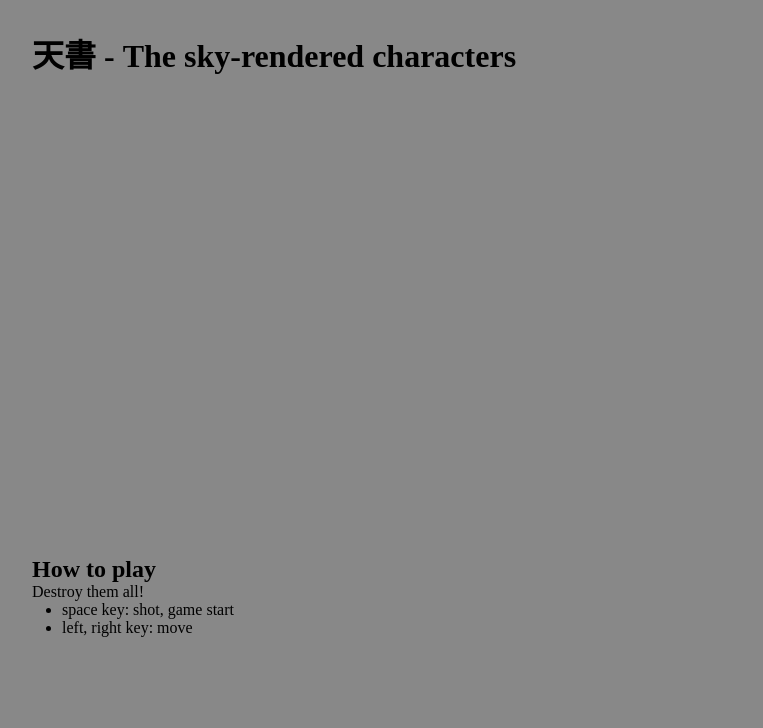
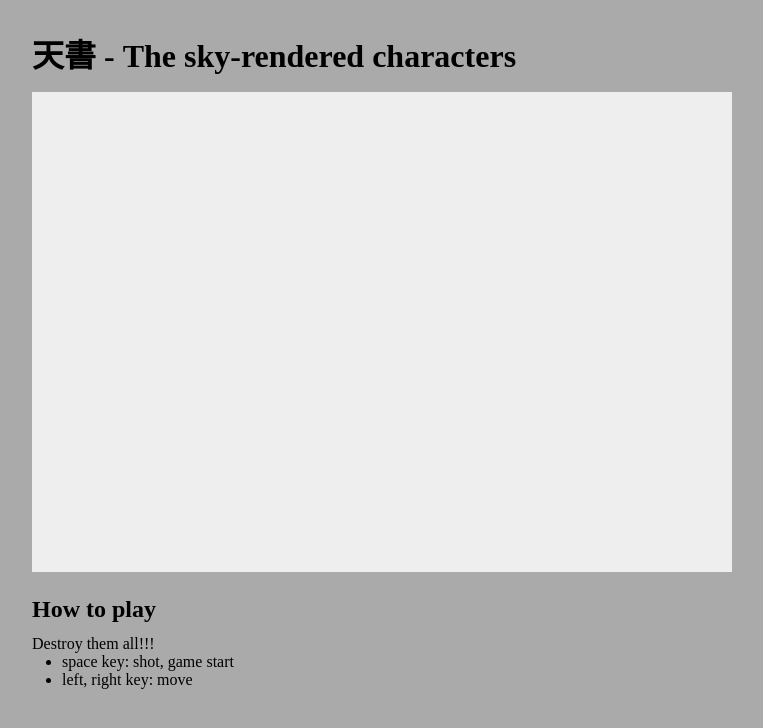
Before and after one commit to t-sin/tensho, a website: page index.html in a window 1280 px wide. Shown: the whole page, without its empty margins (258-1021 px from the left). Drawn offline with Linux system fonts and the light colour scheme.

Commit message:
More structured UI page

```diff
--- a/index.html
+++ b/index.html
@@ -5,31 +5,47 @@
       * {
         margin: 0;
         padding: 0;
+        font-family: serif;
       }
       body {
-        background-color: #888888;
+        background-color: #aaa;
       }
       ul {
         margin-left: 30px;
+      }
+      h1 {
+        margin: 0 0 0.5em;
+      }
+      h2 {
+        margin: 1em 0 0.5em;
       }
       main {
         width: 700px;
         margin: 0 auto;
         padding: 30px;
       }
+      #tensho {
+        background-color: #eee;
+      }
     </style>
   </head>
   <body>
     <main>
       <h1>天書 - The sky-rendered characters</h1>
-      <canvas id="tensho" width="640" height="480"></canvas>
 
-      <h2>How to play</h2>
-      Destroy them all!
-      <ul>
-        <li>space key: shot, game start</li>
-        <li>left, right key: move</li>
-      </ul>
+      <section id="tensho">
+        <canvas id="tensho-game" width="640" height="480"></canvas>
+        <script src="./src/tensho.js"></script>
+      </section>
+
+      <section>
+        <h2>How to play</h2>
+        <p>Destroy them all!!!</p>
+        <ul>
+          <li>space key: shot, game start</li>
+          <li>left, right key: move</li>
+        </ul>
+      </section>
     </main>
   </body>
 </html>
```
